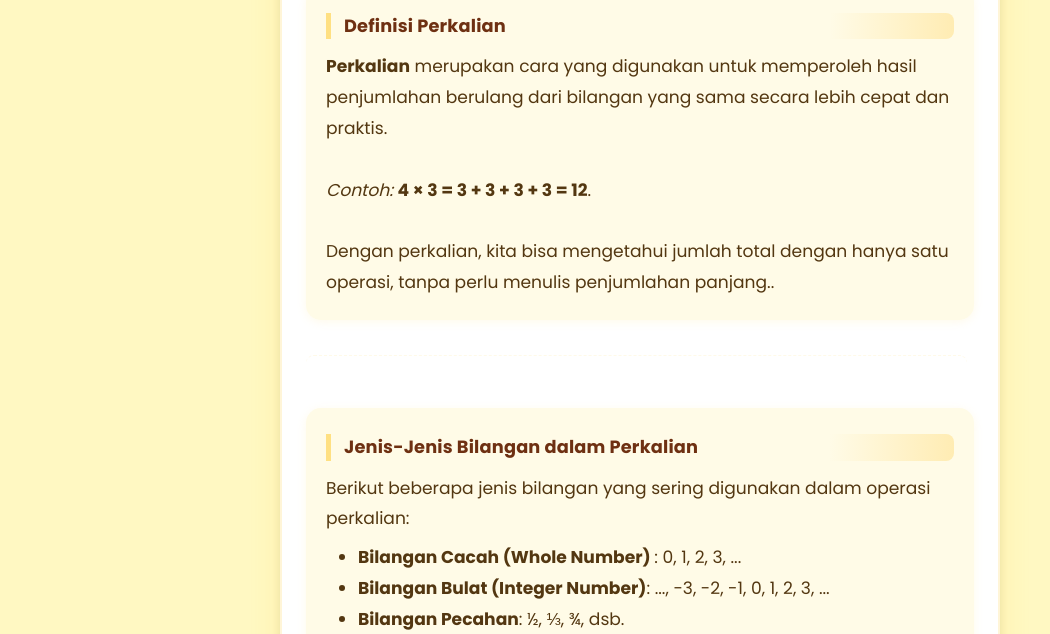
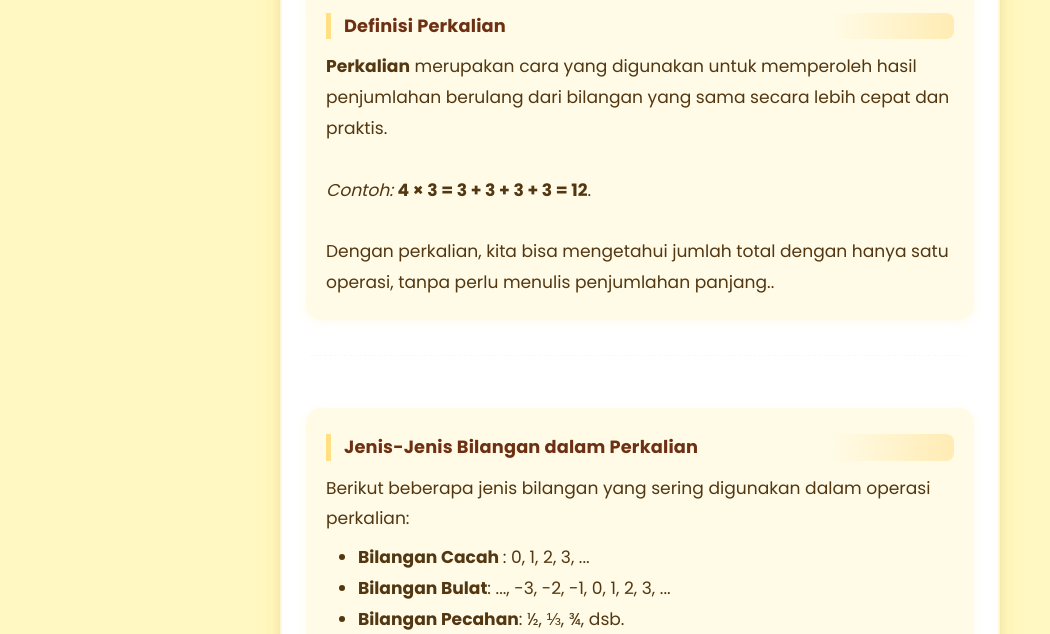
Before and after one commit to acengjaelani/kaliku, a plain HTML site: page html/tentang-perkalian.html in a window 1280 px wide. Shown: the part 166-800 px from the top of the page, without its empty margins (0-1050 px from the left). Drawn offline with nearby package versions, Linux system fonts and the light colour scheme.

Commit message:
update TP

```diff
--- a/html/tentang-perkalian.html
+++ b/html/tentang-perkalian.html
@@ -253,8 +253,8 @@
       <div class="materi-text">
         Berikut beberapa jenis bilangan yang sering digunakan dalam operasi perkalian:
         <ul style="margin-top:8px; margin-bottom:8px;">
-          <li><b>Bilangan Cacah (Whole Number) </b>: 0, 1, 2, 3, ...</li>
-          <li><b>Bilangan Bulat (Integer Number)</b>: ..., -3, -2, -1, 0, 1, 2, 3, ...</li>
+          <li><b>Bilangan Cacah </b>: 0, 1, 2, 3, ...</li>
+          <li><b>Bilangan Bulat</b>: ..., -3, -2, -1, 0, 1, 2, 3, ...</li>
           <li><b>Bilangan Pecahan</b>: ½, ⅓, ¾, dsb.</li>
           <li><b>Bilangan Desimal</b>: 2,5; 0,3; 7,85; dll.</li>
         </ul>
@@ -267,7 +267,7 @@
     <div class="materi-section">
       <div class="section-title">Model Perkalian pada Bilangan Cacah</div>
       <div class="materi-text">
-        Model penjumlahan berulang <b>hanya berlaku pada bilangan cacah</b> (Whole Number).
+        Model penjumlahan berulang <b>hanya berlaku pada bilangan cacah</b>.
         Pada bilangan cacah (<b>0, 1, 2, 3, ...</b>), <b>a × b</b> artinya menambah angka <b>b</b> sebanyak <b>a</b>
         kali.<br>
         Jika kamu melihat 5 × 2, artinya 2 + 2 + 2 + 2 + 2 = 10. Pada jenis bilangan lain seperti pecahan atau bilangan
```
